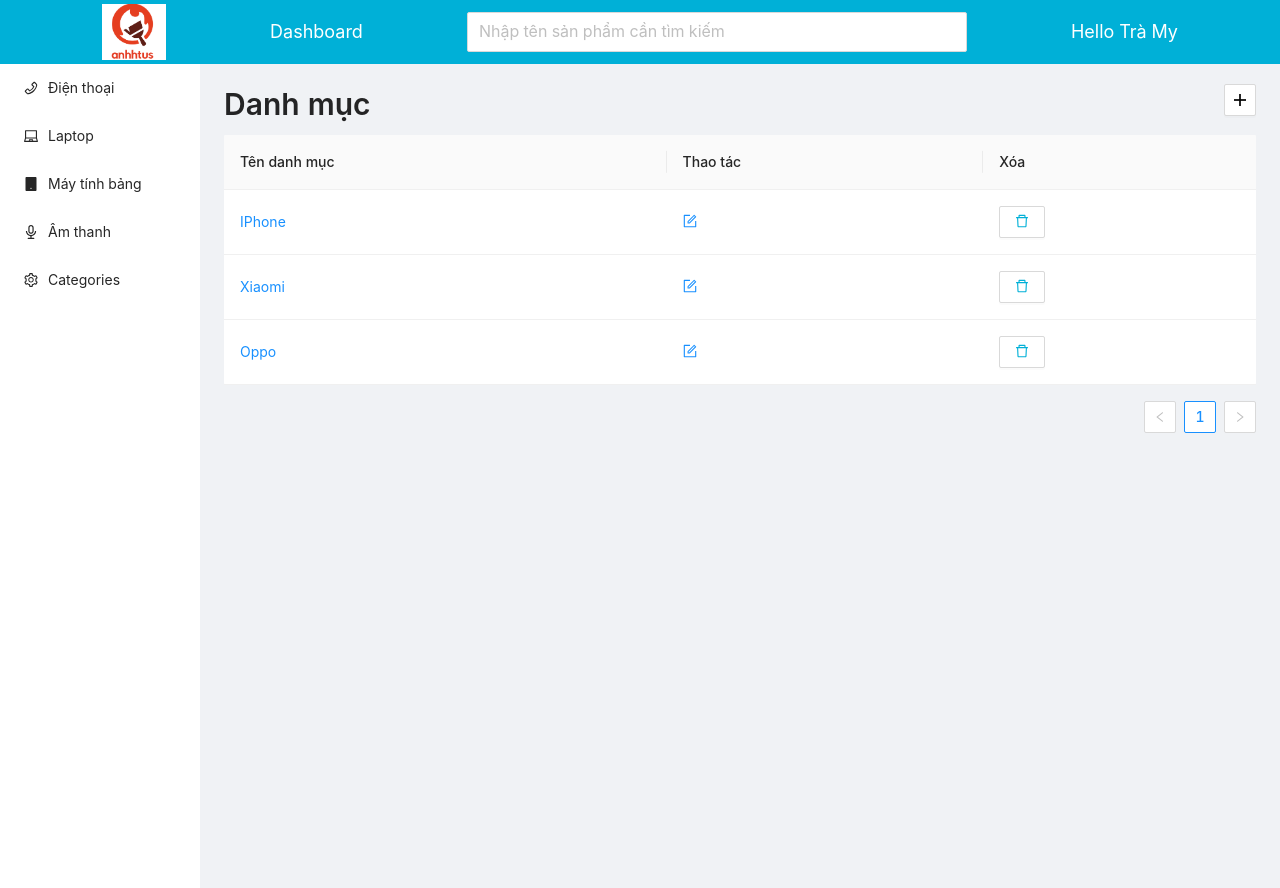
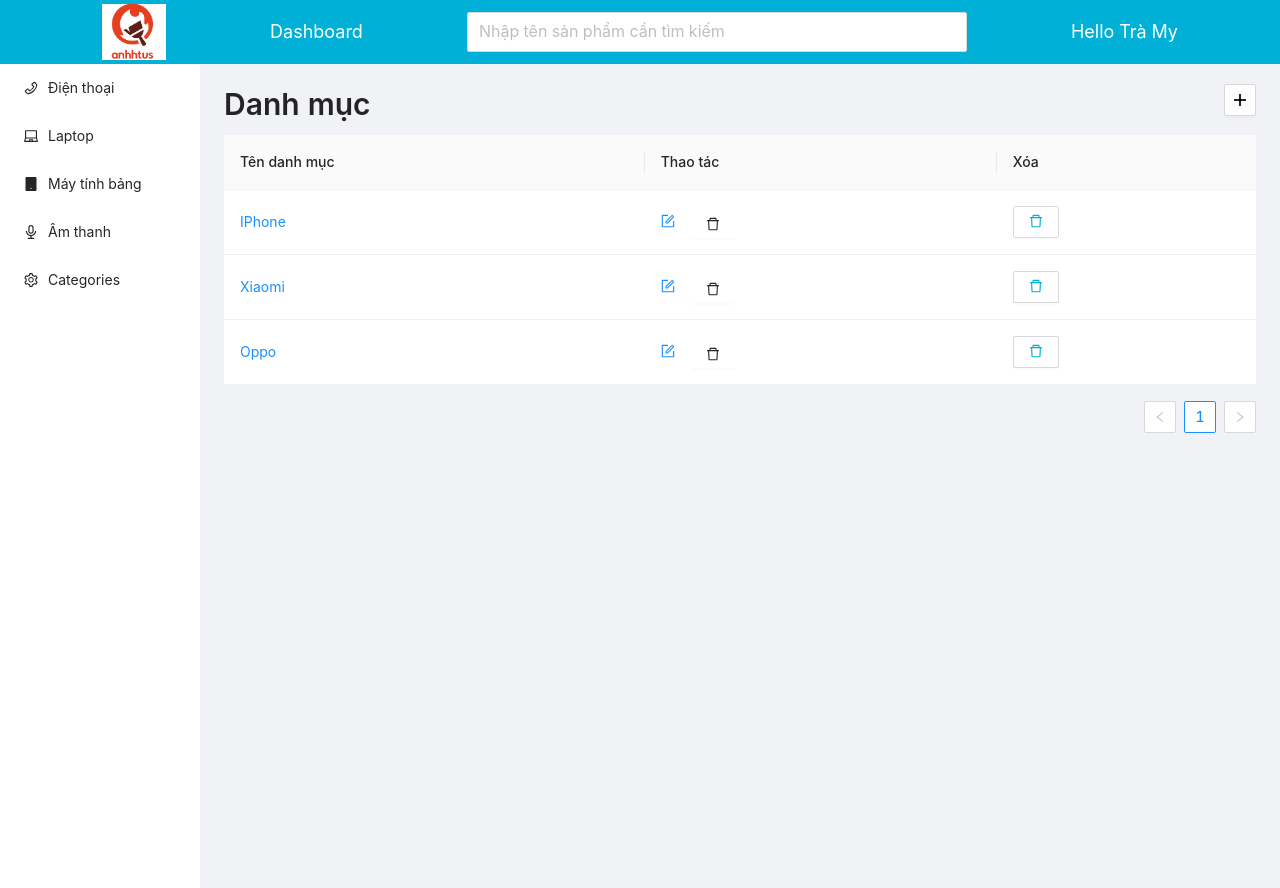
Before and after one commit to MyPH13712/Web209-main, a React (Vite) app: page /admin/category in a window 1280 px wide. Built offline with nearby package versions, Linux system fonts and the light colour scheme; data requests are answered from the project's data file.

Commit message:
fix category

```diff
--- a/src/api/product.ts
+++ b/src/api/product.ts
@@ -18,6 +18,10 @@ export const update = (product: any) => {
     const url = `/products/${product.id}`;
     return instance.put(url, product);
 }
+export const updateStt = (status: any, id: number) => {
+    const url = `/products/${id}`;
+    return instance.patch(url, status);
+}
 export const read = (id:number ) => {
     const url = `/products/${id}`;
     return instance.get(url);
--- a/src/pages/Admin/Category/edit.tsx
+++ b/src/pages/Admin/Category/edit.tsx
@@ -24,7 +24,7 @@ const CategoryEdit: React.FC = () => {
     console.log('Success:', values);
     try {
         const {data} = await updateCate(category);
-        message.success("Tạo mới thành công");
+        message.success("Cập nhật thành công");
         navigate(-1);
       } catch (err) {
         message.error("Có lỗi xảy ra");
--- a/src/pages/Admin/Category/index.tsx
+++ b/src/pages/Admin/Category/index.tsx
@@ -1,6 +1,6 @@
 import React, { useEffect, useState } from "react";
 import styled from "styled-components";
-import { Typography, Button, Table, Switch, Space, Image } from "antd";
+import { Typography, Button, Table, Switch, Space, message } from "antd";
 import { Link, NavLink } from "react-router-dom";
 import {
   SearchOutlined,
@@ -41,14 +41,29 @@ const CategoryAdminPage = () => {
       title: "Thao tác",
       key: "action",
       dataIndex: "id",
-      render: (dataIndex) => {
+      render: (text:string) => {
         return (
           <Space size="middle">
-            <IconsItems>
-              <Link to={`/admin/category/edit/${dataIndex}`}>
+              <Link to={`/admin/category/edit/${text}`}>
                 <FormOutlined />
               </Link>
-            </IconsItems>
+              <Button
+            style={{ border: "none" }}
+            onClick={async () => {
+              const confirm = window.confirm(
+                "Bạn có chắc chắn muốn xóa không?"
+              );
+              if (confirm) {
+                const { data } = await removeCate(text);
+              data &&
+                setDataTable(dataTable.filter((item) => item.id !== text));
+                message.success("Xóa thành công")
+              }
+
+            }}
+          >
+            <DeleteOutlined />
+          </Button>
           </Space>
         );
       },
@@ -60,11 +75,15 @@ const CategoryAdminPage = () => {
       render: (text: number) => (
         <Space size="middle">
           <Button onClick={async () => {
-            const { data } = await removeCate(text);
-            data &&
-              setDataTable(dataTable.filter((item) =>
-                item.id !== text
-              ))
+            const confirm=window.confirm("Bạn có chắc chắn muốn xóa không?");
+            if(confirm){
+              const { data } = await removeCate(text);
+              data &&
+                setDataTable(dataTable.filter((item) =>
+                  item.id !== text
+                ))
+                message.success("Xóa thành công")
+            }
 
             console.log(text);
 
--- a/src/pages/Admin/Product/add.tsx
+++ b/src/pages/Admin/Product/add.tsx
@@ -69,7 +69,7 @@ const ProductAdd: React.FC = () => {
     try {
       const data = await add(values);
       message.success("Tạo mới thành công");
-      // navigate(-1);
+      navigate("/admin");
     } catch (err) {
       message.error("Có lỗi xảy ra");
     }
--- a/src/pages/Admin/Product/index.tsx
+++ b/src/pages/Admin/Product/index.tsx
@@ -1,136 +1,180 @@
+import { Table, Space, Switch, Image, Button, message, Input } from "antd";
+import {
+  EditOutlined,
+  DeleteOutlined,
+  PlusSquareOutlined,
+  SearchOutlined
+} from "@ant-design/icons";
 import React, { useEffect, useState } from "react";
+import { Link } from "react-router-dom";
+import TitleAdmin from "../../../components/TitleAdmin";
 import styled from "styled-components";
-import { Typography, Button, Table, Switch, Space, Image, message } from "antd";
-import { Link, NavLink } from "react-router-dom";
-import {
-    SearchOutlined,
-    PlusOutlined,
-    FormOutlined,
-    DeleteOutlined,
-    PlusCircleOutlined,
-} from "@ant-design/icons";
-const { Paragraph } = Typography;
-import type { ColumnsType } from "antd/es/table";
+import { remove, list, update, updateStt } from "../../../api/product";
+import { getAllCate } from "../../../api/category";
 import { ProductType } from "../../../types/product";
 import { CategoryType } from "../../../types/category";
-import { getAllCate, removeCate } from "../../../api/category";
-import { list } from "../../../api/product";
+import type { ColumnsType, TableProps } from 'antd/es/table';
+interface DataType {
+  status: number;
+  id:number;
+  name: string;
+  originalPrice: number;
+  saleOffPrice: number;
+  image: string;
+  feature: string;
+  category: string;
+  createdAt: Date;
+  updatedAt: Date;
+  __v: number;
+}
+interface FilterDropdownProps {
+  prefixCls: string;
+  setSelectedKeys: (selectedKeys: string[]) => void;
+  selectedKeys: string[];
+  confirm: (closeDropdown?: any) => void;
+  clearFilters: () => void;
+}
+const ProductAdminPage: React.FC = () => {
+  const [dataTable, setDataTable] = useState<ProductType[]>([]);
+  const [cate, setCate] = useState<CategoryType[]>([]);
 
 
-type ManagerProductProps = {
-    data: ProductType[];
-    onRemove: (id: number) => void;
+  // const [isLoading, setIsLoading] = useState(false)
+  useEffect(() => {
+    const fetchData = async () => {
+      const { data } = await list();
+      setDataTable(data);
     };
-
-const handleChangeRouter = (el: any) => {
-    console.log("element: ", el);
-};
-
-const onChange = (checked: boolean) => {
-    console.log(`switch to ${checked}`);
-};
-
-const ProductAdminPage = () => {
-    const [cate, setCate] = useState<CategoryType[]>([]);
-    useEffect(() => {
-        const getCate = async () => {
+    const fetchCate = async () => {
       const { data } = await getAllCate();
       setCate(data);
     };
-        getCate();
+    fetchCate();
+    fetchData();
   }, []);
-    const columns: ColumnsType<ProductType> = [
+  let filters = cate.map((item) => {
+    return {
+      text: item.name,
+      value: item.id
+    }
+  });
+  const data = dataTable.map((item, index) => {
+    return {
+      key: index + 1,
+      _id: item.id,
+      name: item.name,
+      originalPrice: item.originalPrice,
+      saleOffPrice: item.saleOffPrice,
+      image: item.image,
+      feature: item.feature,
+      category: item.category,
+    };
+  });
+  const columns: any = [
     {
       title: "Ảnh",
+      key: "image",
       dataIndex: "image",
-            key: "image",
-            render: (dataIndex) => (
-                <Image src={dataIndex} style={{ width: "50px" }} />
-            ),
+      render: (text: string) => <Image width={100} src={text} />,
     },
     {
       title: "Tên sản phẩm",
       dataIndex: "name",
       key: "name",
-            render: (text) => <a>{text}</a>,
+      filterDropdown: ({
+        setSelectedKeys,
+        selectedKeys,
+        confirm,
+        clearFilters,
+      }: FilterDropdownProps) => {
+        return (
+          <div style={{ padding: "10px" }}>
+            <Input
+              autoFocus
+              placeholder="Nhập tên sản phẩm"
+              value={selectedKeys[0]}
+              onChange={(e) => {
+                setSelectedKeys(e.target.value ? [e.target.value] : []);
+                confirm({ closeDropdown: false });
+              }}
+              onPressEnter={() => {
+                confirm();
+              }}
+            ></Input>
+            <Space style={{ marginTop: "20px" }}>
+              <Button
+                onClick={() => {
+                  confirm();
+                }}
+                type="primary"
+              >
+                Search
+              </Button>
+
+              <Button
+                onClick={() => {
+                  clearFilters();
+                }}
+                type="dashed"
+              >
+                Reset
+              </Button>
+            </Space>
+          </div>
+        );
       },
-        // {
-        //   title: "Đặc điểm",
-        //   dataIndex: "feature",
-        //   key: "feature",
-        //   render: (text) => <a>{text}</a>,
-        // },
+      onFilter: (value: any, record: any) => {
+        return record.name.toLowerCase().includes(value.toLowerCase());
+      },
+      filterIcon: () => {
+        return <SearchOutlined />;
+      },
+    },
     {
-            title: "Giá niêm yết",
+      title: "Giá niêm yết (đồng)",
       dataIndex: "originalPrice",
       key: "originalPrice",
     },
-        // {
-        //   title: "Mô tả ngắn",
-        //   dataIndex: "shortDesc",
-        //   key: "shortDesc",
-        // },
     {
       title: "Danh mục",
-            dataIndex: "categories",
-            key: "categories",
-            render: (text: any) => {
+      dataIndex: "category",
+      key: "category",
+      filters: filters,
+      onFilter: (value: string, record: any) => record.category.indexOf(value) === 0,
+      render: (text: number) => {
         let name;
         cate.map((item) => {
           if (item.id == text) {
             name = item.name;
           }
-                })
-                return <span>{name}</span>
-            }
+        });
+        return <span>{name}</span>;
+      },
     },
     {
       title: "Ẩn/Hiện",
-            key: "hidden",
-            render: (el, record) => (
-                <Space size="middle">
-                    <Switch unCheckedChildren onClick={onChange} />
-                </Space>
-            ),
-        },
-        {
-            title: "Chi tiết",
-            key: "action",
-            dataIndex: "id",
-            render: (dataIndex) => {
+      key: "status",
+      dataIndex: "status",
+      render: (text: number, record: any) => {
         return (
-                    <Space size="middle">
-                        <IconsItems>
-                            <Link to={`/admin/product/detail/${dataIndex}`}>
-                                <PlusCircleOutlined />
-                            </Link>
-                        </IconsItems>
-                    </Space>
+          <Switch
+            defaultChecked={text == 0 ? true : false}
+            onChange={() => {
+              onChangeStt(text == 0 ? false : true, record._id);
+            }}
+          />
         );
       },
     },
     {
-            title: "Sửa",
+      title: "Thao tác",
       key: "action",
-            dataIndex: "id",
-            render: (dataIndex) => {
-                return (
+      dataIndex: "_id",
+      render: (text: string) => (
         <Space size="middle">
-                        <IconsItems>
-                            <Link to={`/admin/product/edit/${dataIndex}`}>
-                                <FormOutlined />
+          <Link to={`/admin/product/edit/${text}`}>
+            <EditOutlined />
           </Link>
-                        </IconsItems>
-                    </Space>
-                );
-            },
-        },
-        {
-            title: "Xóa",
-            key: "hidden",
-            dataIndex: "id",
-            render: (text: number) => (
-                <Space size="middle">
           <Button
             style={{ border: "none" }}
             onClick={async () => {
@@ -138,7 +182,7 @@ const ProductAdminPage = () => {
                 "Bạn có chắc chắn muốn xóa không?"
               );
               if (confirm) {
-                const { data } = await removeCate(text);
+                const { data } = await remove(text);
                 data &&
                   setDataTable(dataTable.filter((item) => item.id !== text));
                 message.success("Xóa thành công")
@@ -146,55 +190,41 @@ const ProductAdminPage = () => {
 
             }}
           >
-
             <DeleteOutlined />
-
           </Button>
         </Space>
       ),
     },
   ];
-    const [dataTable, setDataTable] = useState([]);
-    console.log("dataTable", dataTable);
-
-    useEffect(() => {
-        const fetchData = async () => {
-            try {
-                const data = await list();
-                setDataTable(data.data);
-            } catch (err) { }
+  const onChangeStt = async (checked: boolean, id: number) => {
+    console.log(id);
+    const status = checked ? 0 : 1;
+    const { data } = await updateStt({ status: status }, id);
+    setDataTable(dataTable.map((item) => (item.id == id ? data : item)));
+    message.success("Đổi trạng thái thành công");
   };
-        fetchData();
-    }, []);
-
+  const onChange: TableProps<DataType>['onChange'] = (pagination, filters, sorter, extra) => {
+    console.log('params', pagination, filters, sorter, extra);
+  };
   return (
-        <>
-            <Breadcrumb>
-                <Typography.Title level={2} style={{ margin: 0 }}>
-                    Điện thoại
-                </Typography.Title>
-
-                <Link to="/admin/product/add">
-                    <Button type="default" shape="default" icon={<PlusOutlined />} />
+    <div>
+      <Top>
+        <TitleAdmin name={"Sản phẩm"} />
+        <Link className="text-4xl" to="/admin/product/add">
+          <PlusSquareOutlined />
         </Link>
-            </Breadcrumb>
-
-            <Table columns={columns} dataSource={dataTable} />
-        </>
+      </Top>
+      <Table
+        /*rowSelection={rowSelection}*/ columns={columns}
+        dataSource={data}
+      />
+    </div>
   );
 };
 
-const Breadcrumb = styled.div`
+const Top = styled.div`
   display: flex;
+  align-items: center;
   justify-content: space-between;
-  margin-top: 20px;
-  margin-bottom: 10px
 `;
-const IconsItems = styled.div`
-  color: #00b0d7;
-`;
-const IconsItems2 = styled.div`
-  color: #00b0d7;
-`;
-
 export default ProductAdminPage;
--- a/src/pages/Auth/signin.tsx
+++ b/src/pages/Auth/signin.tsx
@@ -18,6 +18,8 @@ import Header from "../../components/Header";
 import Footer from "../../components/Footer";
 import Faceboook from "../../assets/images/icon-face.png";
 import Google from "../../assets/images/icon-google.png";
+import {signin} from "../../api/auth"
+
 const { TextArea } = Input;
 const { Option } = Select;
 
```
Also changed, not shown: db.json (+2 -12 lines), src/api/auth.tsx (added, +10 -0 lines), src/pages/Admin/Product/edit.tsx (+5 -5 lines). Lines whose indentation alone changed are shown as unchanged.
